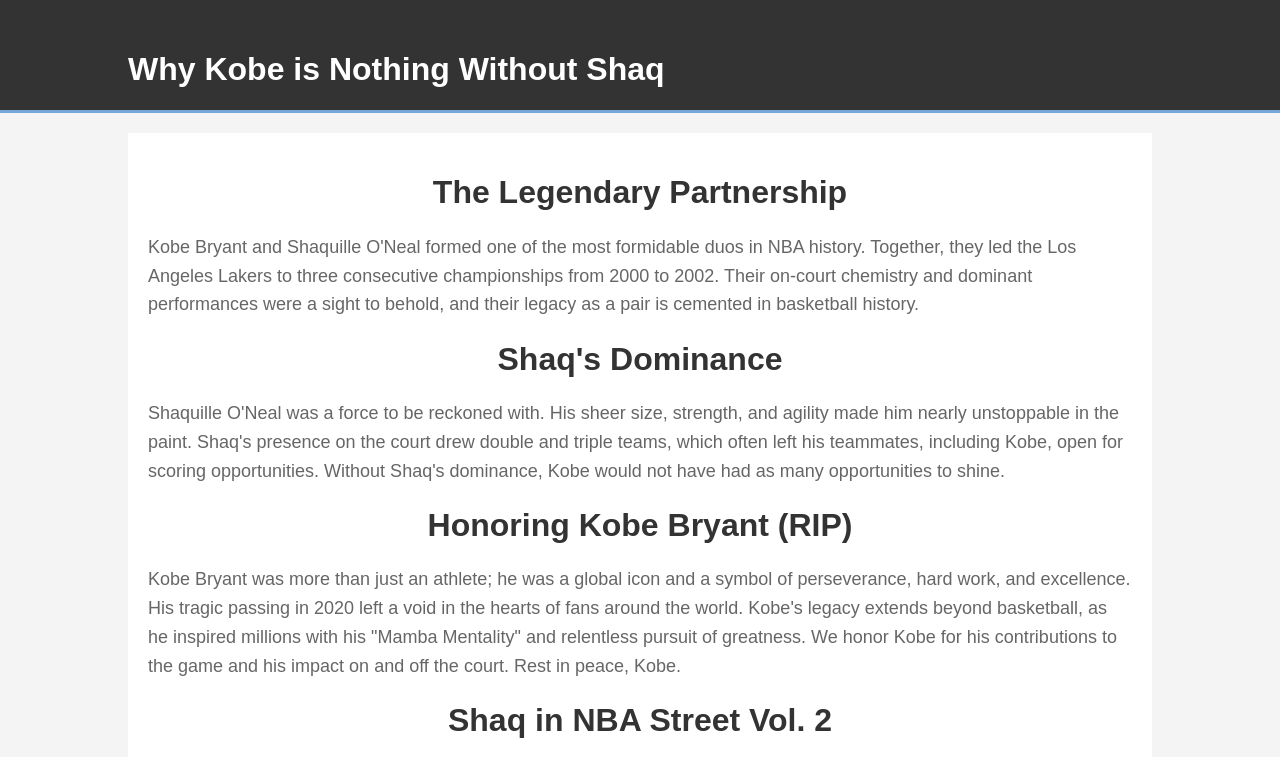
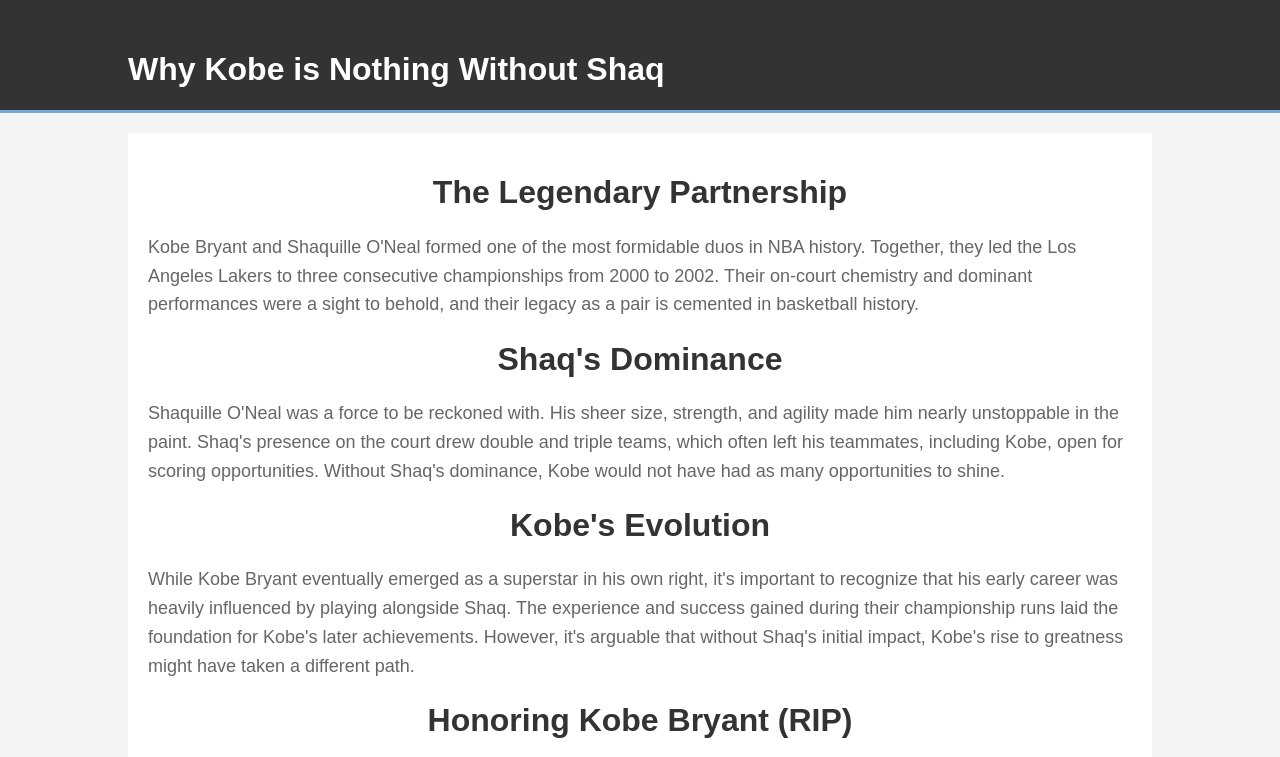
Before and after one commit to zaireali649/luit-red-july-2024-cicd, a plain HTML site: page index.html in a window 1280 px wide. Shown: the top 757 px of the page. Drawn offline with Linux system fonts and the light colour scheme.

Commit message:
Update index.html

```diff
--- a/index.html
+++ b/index.html
@@ -69,6 +69,10 @@
             <p>
                 Shaquille O'Neal was a force to be reckoned with. His sheer size, strength, and agility made him nearly unstoppable in the paint. Shaq's presence on the court drew double and triple teams, which often left his teammates, including Kobe, open for scoring opportunities. Without Shaq's dominance, Kobe would not have had as many opportunities to shine.
             </p>
+            <h1>Kobe's Evolution</h1>
+            <p>
+                While Kobe Bryant eventually emerged as a superstar in his own right, it's important to recognize that his early career was heavily influenced by playing alongside Shaq. The experience and success gained during their championship runs laid the foundation for Kobe's later achievements. However, it's arguable that without Shaq's initial impact, Kobe's rise to greatness might have taken a different path.
+            </p>
             <h1>Honoring Kobe Bryant (RIP)</h1>
             <p>
                 Kobe Bryant was more than just an athlete; he was a global icon and a symbol of perseverance, hard work, and excellence. His tragic passing in 2020 left a void in the hearts of fans around the world. Kobe's legacy extends beyond basketball, as he inspired millions with his "Mamba Mentality" and relentless pursuit of greatness. We honor Kobe for his contributions to the game and his impact on and off the court. Rest in peace, Kobe.
```
